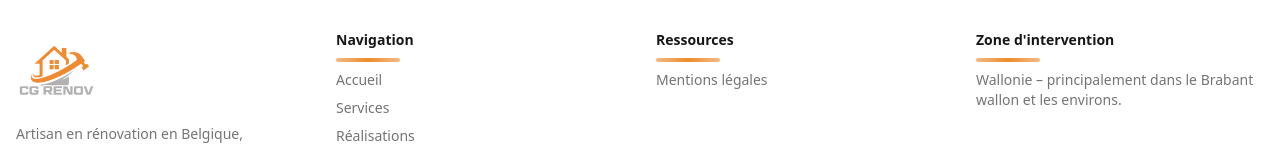
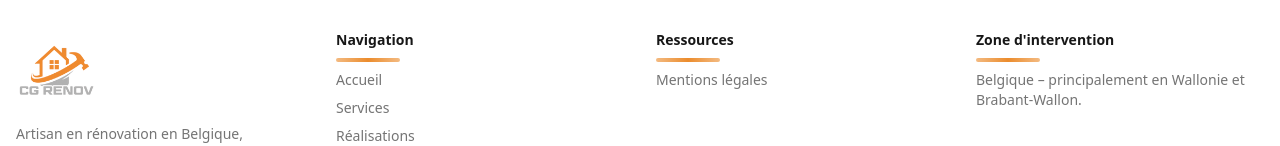
Before and after one commit to NicolasDeza/cgrenov, a Nuxt app: page / in a window 1280 px wide. Shown: the part 4097-4243 px from the top of the page. Built offline with nearby package versions, Linux system fonts and the light colour scheme.

Commit message:
Texte zone intervention

```diff
--- a/app/components/AppFooterAccordion.vue
+++ b/app/components/AppFooterAccordion.vue
@@ -276,7 +276,7 @@ const toggleSection = (section: string) => {
           >
             <div class="min-h-0 text-sm text-foreground/60">
               <p>
-                Wallonie – principalement dans le Brabant wallon et les environs.
+                Belgique – principalement en Wallonie et Brabant-Wallon.
               </p>
             </div>
           </div>
```
